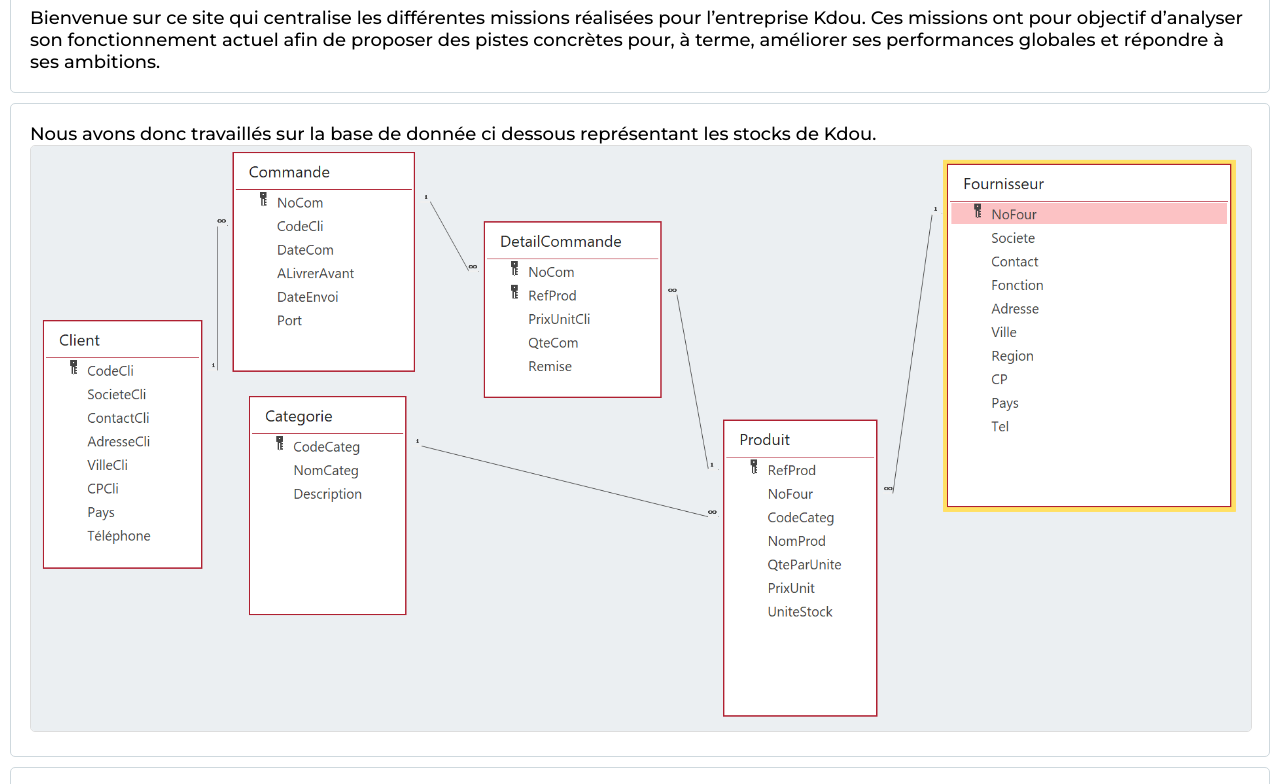
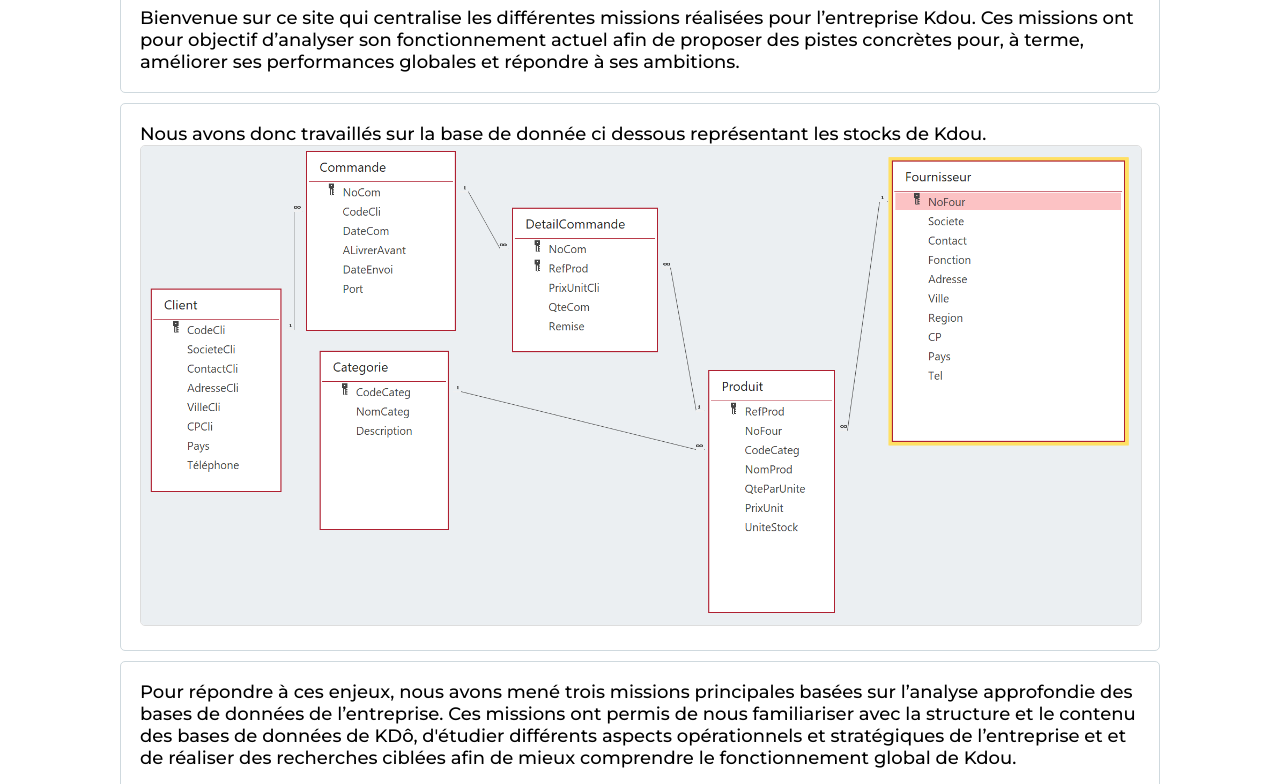
Before and after one commit to BasileADM/sae-s1-04, a plain HTML site: page index.html in a window 1280 px wide. Shown: the part 83-867 px from the top of the page. Drawn offline with Linux system fonts and the light colour scheme.

Commit message:
Update style.css

```diff
--- a/assets/style.css
+++ b/assets/style.css
@@ -4,7 +4,8 @@
     box-sizing: border-box;
     font-family: "Montserrat";
     padding-top: 60px;
-
+  padding-left: 19px;
+  padding-right: 19px;
 }
 .nav {
 
@@ -127,10 +128,16 @@
 
     font-size: 18px;
     font-weight: 500;
-    margin: 10px;
+
     border: 1px #cfd9de solid;
     padding: 19px;
+
     border-radius: 5px;
+    max-width: 1000px;
+    margin: 0 auto;
+    margin-top: 10px;
+    margin-bottom: 10px;
+
 }
 .question {
     font-family: "Montserrat";
```
